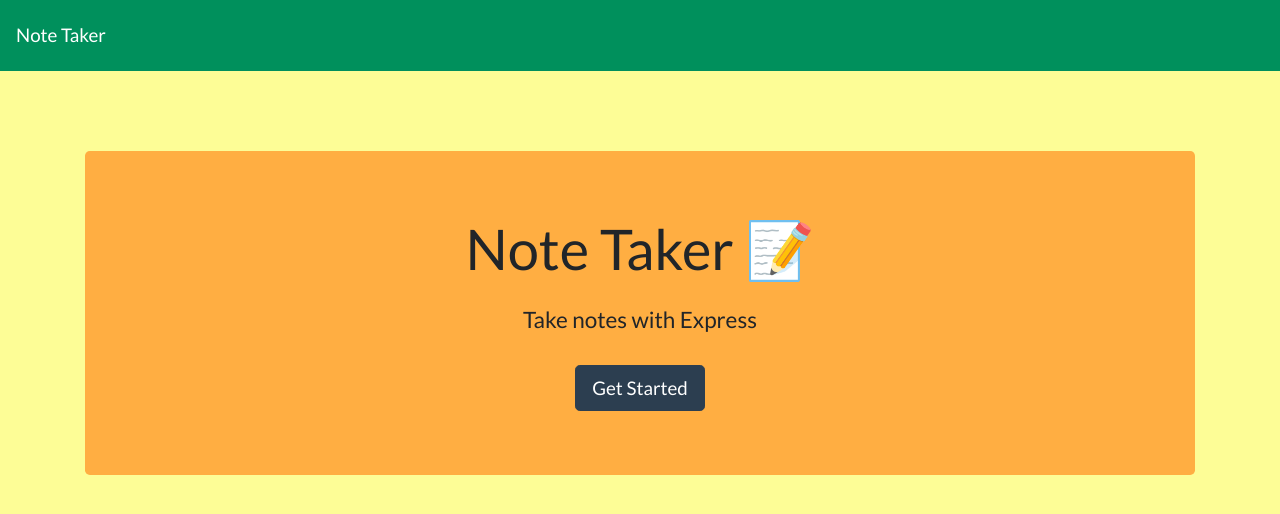
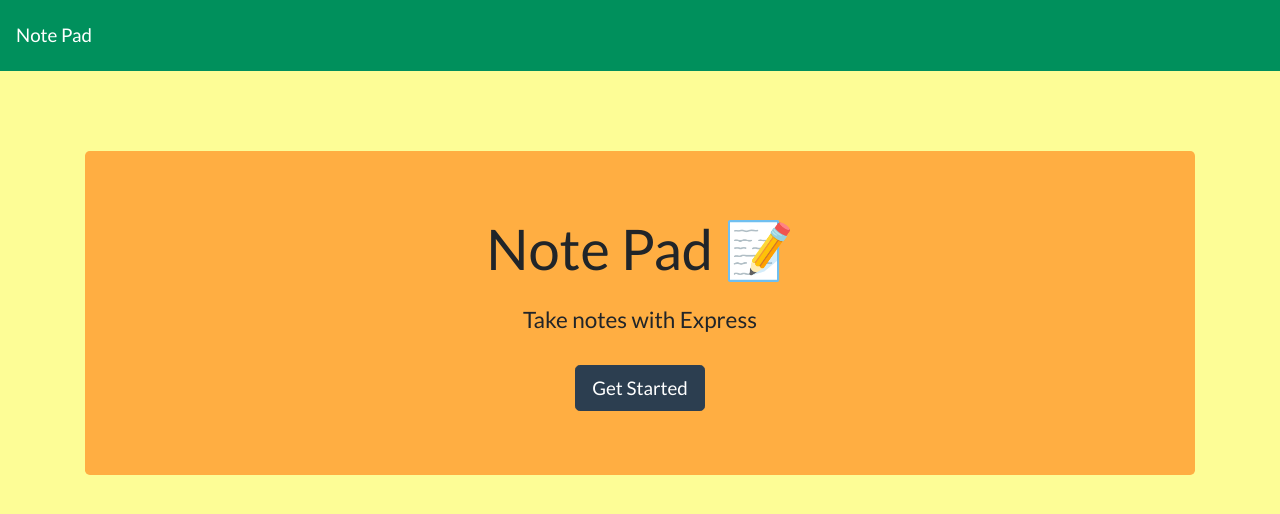
Before and after one commit to tcanbolat/Express-Note-Taker, a website: page public/index.html in a window 1280 px wide. Drawn offline with nearby package versions, Linux system fonts and the light colour scheme; no server answers.

Commit message:
update styling

```diff
--- a/public/index.html
+++ b/public/index.html
@@ -5,19 +5,19 @@
   <meta charset="UTF-8">
   <meta name="viewport" content="width=device-width, initial-scale=1.0">
   <meta http-equiv="X-UA-Compatible" content="ie=edge">
-  <title>Note Taker</title>
+  <title>Note Pad</title>
   <link rel="stylesheet" href="https://cdnjs.cloudflare.com/ajax/libs/bootswatch/4.1.3/flatly/bootstrap.min.css" />
   <link rel="stylesheet" type="text/css" href="assets/css/styles.css" />
 </head>
 
 <body>
   <nav class="navbar navbar-dark bg-dark">
-    <a class="navbar-brand" href="/">Note Taker
+    <a class="navbar-brand" href="/">Note Pad
     </a>
   </nav>
   <div class="container">
     <div style="margin-top: 80px;" class="jumbotron text-center">
-      <h1 class="display-4">Note Taker <span role="img" aria-label="Memo">📝</span></h1>
+      <h1 class="display-4">Note Pad <span role="img" aria-label="Memo">📝</span></h1>
       <h4 class="mt-4">Take notes with Express</h4>
       <a class="btn btn-primary btn-lg mt-4" href="./notes" role="button">Get Started</a>
     </div>
```
Also changed, not shown: public/notes.html (+2 -2 lines).
